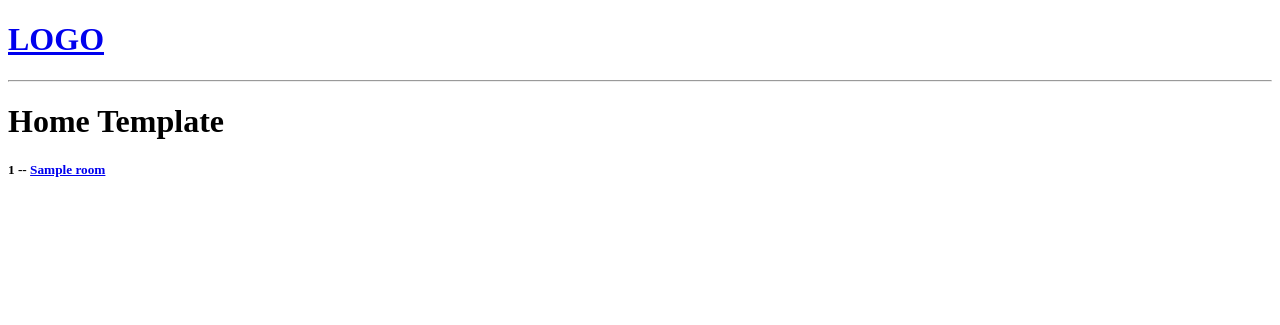
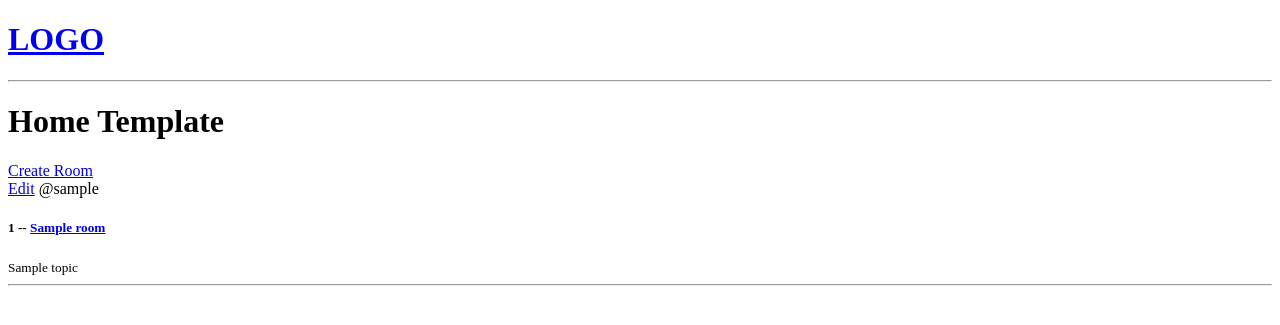
Before and after one commit to AkramExp/chat-room, a Django app: template base/templates/base/home.html in a window 1280 px wide. Shown: the top 325 px of the page. Run offline with Django 4.2, Linux system fonts and the light colour scheme; the template is opened without the code that fills it: values that come from a table or form of the project are taken from there, others are empty; tables that the repository leaves empty hold one stand-in row (values such as "Sample post"); parts of the project's set-up code (start-up, migrations or seed data) failed here and were passed over.

Commit message:
Add update room functionality

```diff
--- a/base/models.py
+++ b/base/models.py
@@ -10,14 +10,16 @@ class Topic(models.Model):
 
 
 class Room(models.Model):
-    # host =
-    # topic =
+    host = models.ForeignKey(User, on_delete=models.SET_NULL, null=True)
+    topic = models.ForeignKey(Topic, on_delete=models.SET_NULL, null=True)
     name = models.CharField(max_length=80)
     description = models.TextField(null=True, blank=True)
     # participants =
     updated = models.DateTimeField(auto_now=True)
     created = models.DateTimeField(auto_now_add=True)
 
+    class Meta:
+        ordering = ['-updated', '-created']
     def __str__(self):
         return self.name
 
--- a/base/templates/base/home.html
+++ b/base/templates/base/home.html
@@ -5,10 +5,15 @@
 <h1>Home Template</h1>
 
 <div>
+    <a href="{% url 'create-room' %}">Create Room</a>
     <div>
         {% for room in rooms %}
             <div>
+                <a href="{% url 'update-room' room.id %}">Edit</a>
+                <span>@{{room.host.username}}</span>
                 <h5>{{room.id}} -- <a href="{% url 'room' room.id %}">{{room.name}}</a></h5>
+                <small>{{room.topic.name}}</small>
+                <hr>
             </div>
         {% endfor %}
     </div>
--- a/base/templates/base/room_form.html
+++ b/base/templates/base/room_form.html
@@ -5,6 +5,7 @@
 <div>
     <form method="POST" action="">
         {% csrf_token %}
+        {{form.as_p}}
         <input type="submit" value="Submit"/>
 
     </form>
--- a/base/urls.py
+++ b/base/urls.py
@@ -5,4 +5,5 @@ urlpatterns = [
     path('', views.home, name='home'),
     path('room/<str:pk>/', views.room, name='room'),
     path('create-room/', views.createRoom, name='create-room'),
+    path('update-room/<str:pk>/', views.updateRoom, name='update-room')
 ]
```
Also changed, not shown: base/views.py (+26 -1 lines).
